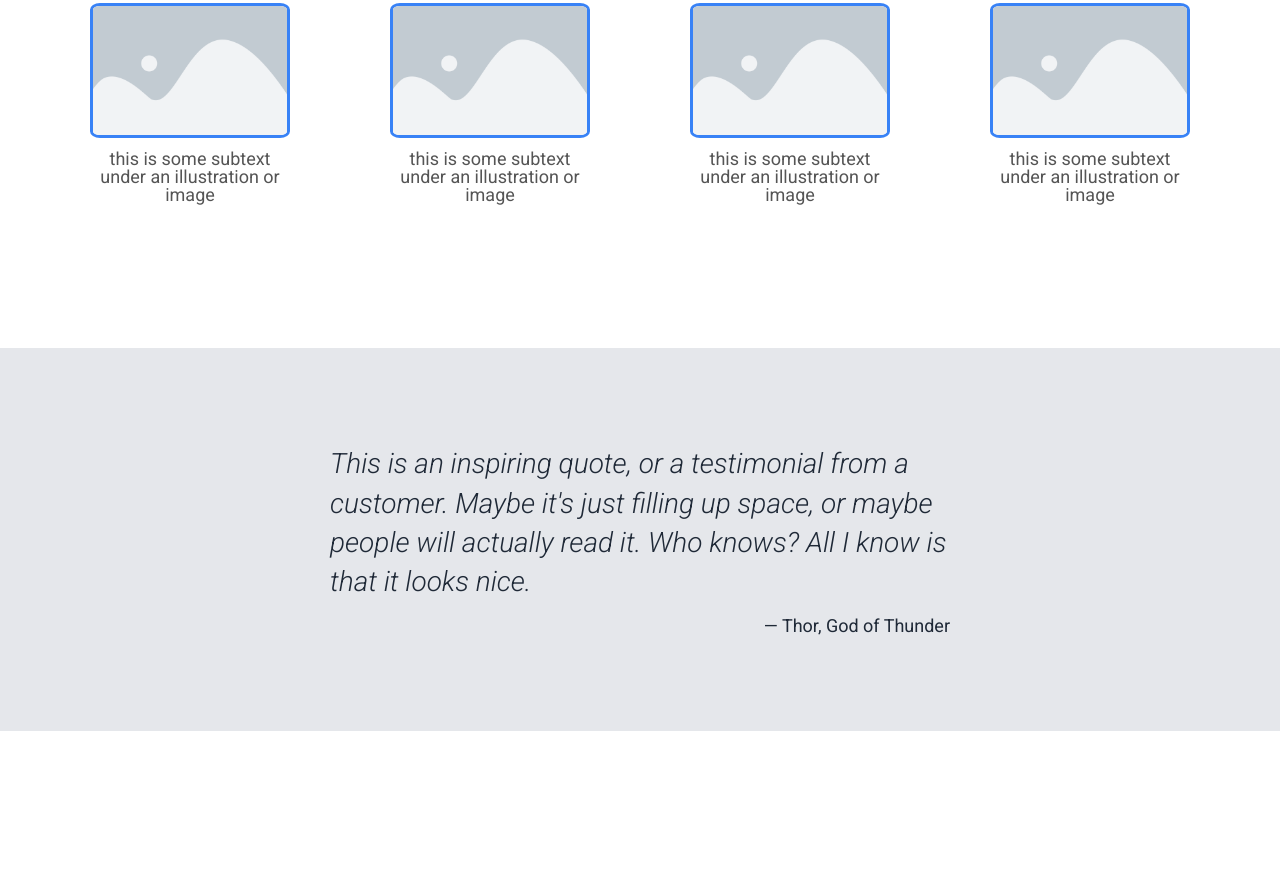
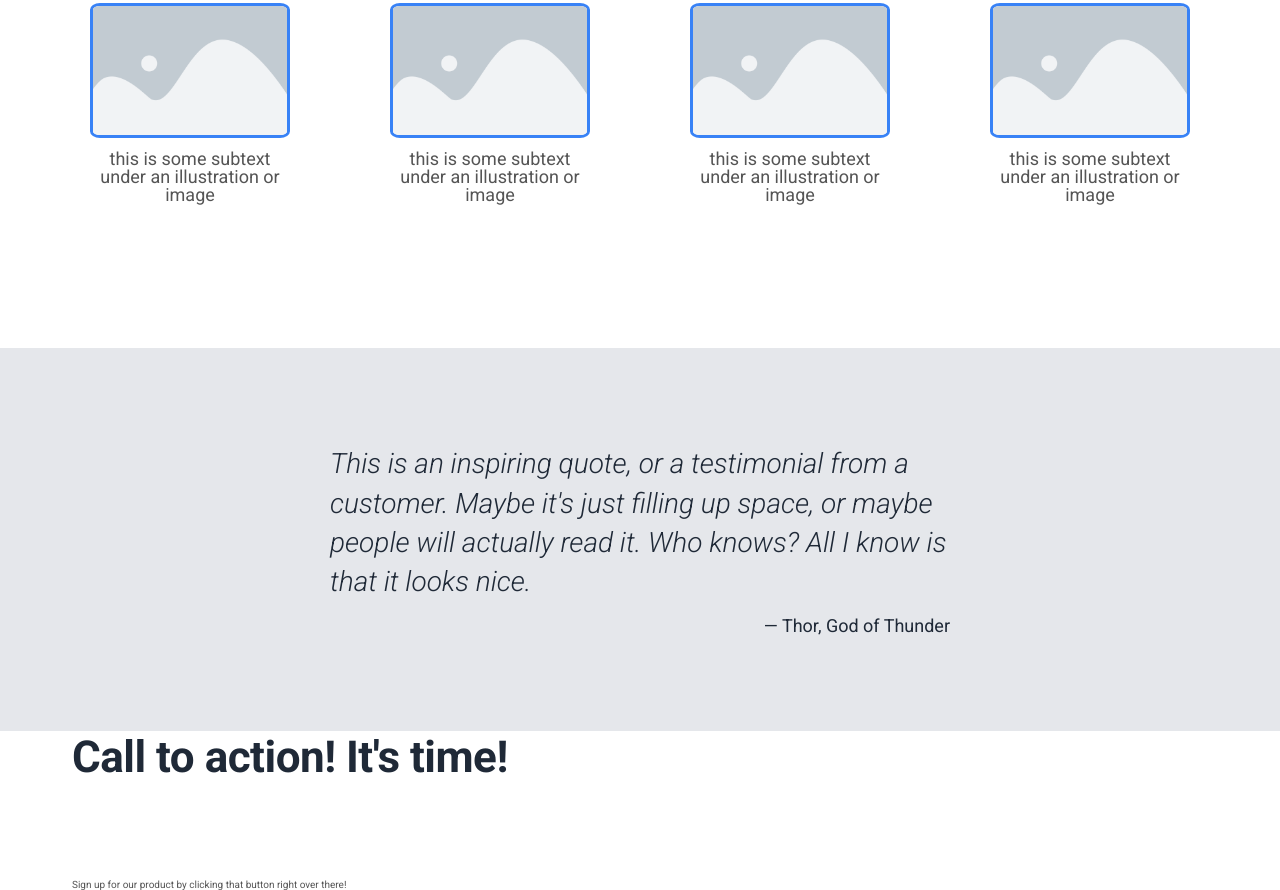
Before and after one commit to pauldavies85/landing-page, a plain HTML site: page index.html in a window 1280 px wide. Shown: the part 857-1747 px from the top of the page. Before the commit the page ends 1588 px from the top, so only its background shows below. Drawn offline with Linux system fonts and the light colour scheme.

Commit message:
Started CTA Section

```diff
--- a/index.html
+++ b/index.html
@@ -79,6 +79,7 @@
         </div>
       </div>
     </section>
+    <!--Testimonial Section-->
     <section class="section-testimonial">
       <div class="container center-text">
         <figure class="testimonial">
@@ -90,6 +91,18 @@
         </figure>
       </div>
     </section>
+
+    <!--Call to Acion Section-->
+    <section class="section-cta">
+      <div class="container">
+        <div class="cta">
+          <h2 class="heading-secondary">Call to action! It's time!</h2>
+          <p class="cta-text">
+            Sign up for our product by clicking that button right over there!
+          </p>
+        </div>
+      </div>
+    </section>
   </main>
   <script src="" async defer></script>
 </body>
```
